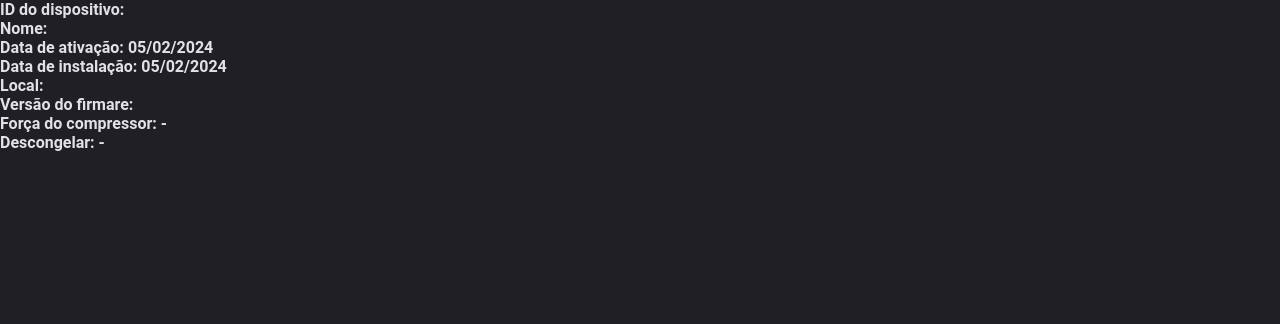
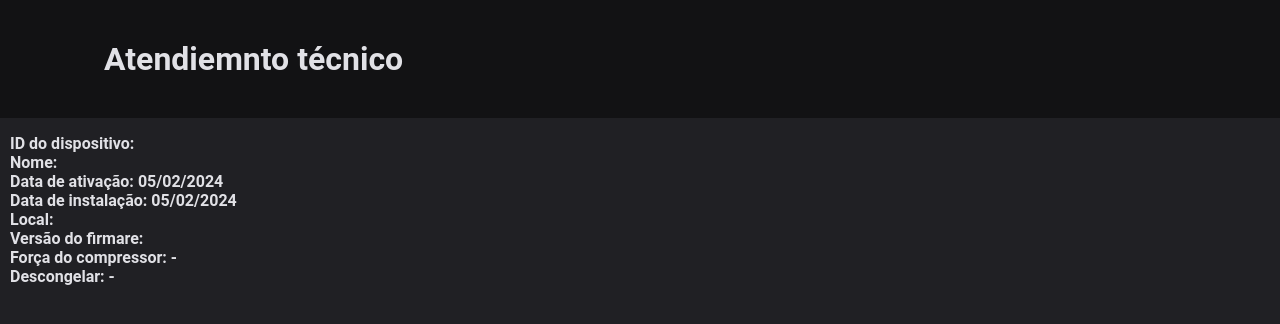
Before and after one commit to mercurio236/device, a React (Vite) app: page / in a window 1280 px wide. Shown: the top 324 px of the page. Built offline with nearby package versions, Linux system fonts and the light colour scheme; no server answers.

Commit message:
feat: Header criado

```diff
--- a/src/components/Header/index.tsx
+++ b/src/components/Header/index.tsx
@@ -1,7 +1,11 @@
+import { DivHeaderContainer, DivHeaderContent } from './styles'
 
-
-export function Header(){
-    return(
-        <div></div>
-    )
+export function Header() {
+  return (
+    <DivHeaderContainer>
+      <DivHeaderContent>
+        <h1>Atendiemnto técnico</h1>
+      </DivHeaderContent>
+    </DivHeaderContainer>
+  )
 }
--- a/src/components/Header/styles.ts
+++ b/src/components/Header/styles.ts
@@ -0,0 +1,17 @@
+import styled from 'styled-components'
+
+export const DivHeaderContainer = styled.div`
+  background: ${(theme) => theme.theme['gray-900']};
+  padding: 2.5rem 0 2.5rem;
+`
+
+export const DivHeaderContent = styled.div`
+  width: 100%;
+  max-width: 1120px;
+  margin: 0 auto;
+  padding: 0 1.5rem;
+
+  display: flex;
+  justify-content: space-between;
+  align-items: center;
+`
--- a/src/pages/_layouts/app.tsx
+++ b/src/pages/_layouts/app.tsx
@@ -5,8 +5,17 @@ export function AppLayout() {
   return (
     <div>
       <Header />
-      <div>
-        <Outlet/>
+      <div
+        style={{
+          display: 'flex',
+          flex: 1,
+          paddingTop: 6,
+          margin: 10,
+          gap: 4,
+          flexDirection: 'column',
+        }}
+      >
+        <Outlet />
       </div>
     </div>
   )
```
Also changed, not shown: src/@types/styled.d.ts (added, +8 -0 lines).
